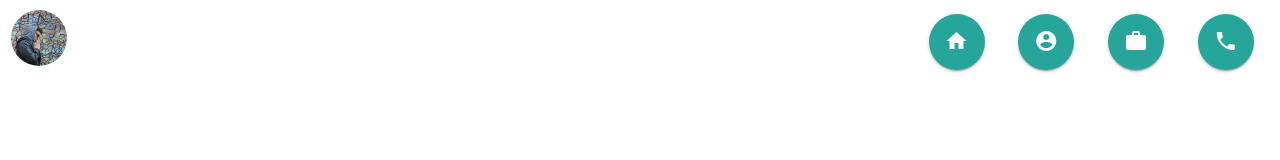
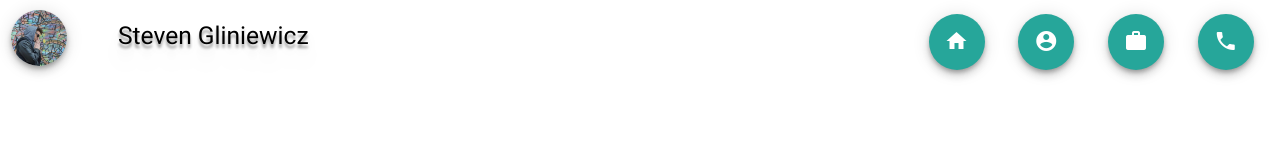
Before and after one commit to sgliniewicz/portfolio-website, a website: page src/index.html in a window 1280 px wide. Drawn offline with nearby package versions, Linux system fonts and the light colour scheme.

Commit message:
added shadows

```diff
--- a/src/index.html
+++ b/src/index.html
@@ -20,23 +20,26 @@
   <nav>
     <div class="container-wide">
       <div class="row">
-        <div class="col s12 m3">
-          <a href="#!user"><img class="circle" src="images/steven.jpg" style="width:56px; height:56px;"></a>
+        <div class="col s12 m1">
+          <a href="#!user"><img class="circle z-depth-3" src="images/steven.jpg" style="width:56px; height:56px;"></a>
         </div>
-        <div class="col s12 m9">
+        <div class="col s12 m3 valign-wrapper" >
+          <h5 class="black-text glow">Steven Gliniewicz</h5>
+        </div>
+        <div class="col s12 m8">
           <div class="right">
             <ul>
               <li>
-                <a href="#!" class="btn-floating btn-large scale-transition">
+                <a href="#!" class="btn-floating btn-large z-depth-3 scale-transition">
                   <i class="material-icons">home</i>
                 </a>
-                <a href="#!" class="btn-floating btn-large scale-transition">
+                <a href="#!" class="btn-floating btn-large z-depth-3 scale-transition">
                   <i class="material-icons">account_circle</i>
                 </a>
-                <a href="#!" class="btn-floating btn-large scale-transition">
+                <a href="#!" class="btn-floating btn-large z-depth-3 scale-transition">
                   <i class="material-icons">work</i>
                 </a>
-                <a href="#!" class="btn-floating btn-large scale-transition">
+                <a href="#!" class="btn-floating btn-large z-depth-3 scale-transition">
                   <i class="material-icons">phone</i>
                 </a>
               </li>
--- a/src/js/scripts.js
+++ b/src/js/scripts.js
@@ -2,7 +2,7 @@
 $(function() {
     console.log( "ready!" );
 
-    $('#scale-demo').click(function(){
+    $('.btn-floating').click(function(){
         $(this).addClass('scale-out')
     });
 });
--- a/src/scss/styles.scss
+++ b/src/scss/styles.scss
@@ -17,3 +17,9 @@ nav {
     padding: 10px 0 0;
     height: 50px;
 }
+
+.glow {
+    text-shadow: 0px 4px 3px rgba(0,0,0,0.4),
+                0px 8px 13px rgba(0,0,0,0.1),
+                0px 18px 23px rgba(0,0,0,0.1);
+}
```
Also changed, not shown: src/css/styles.css.
